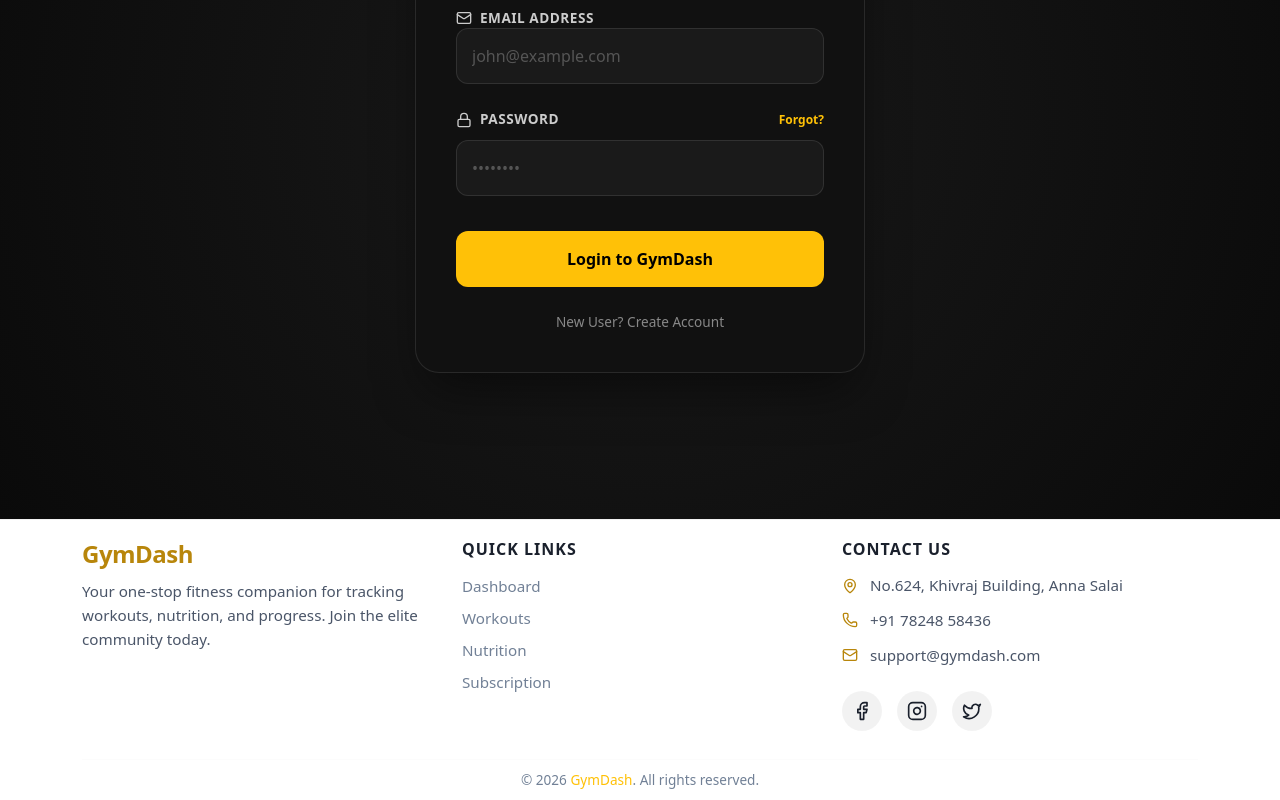
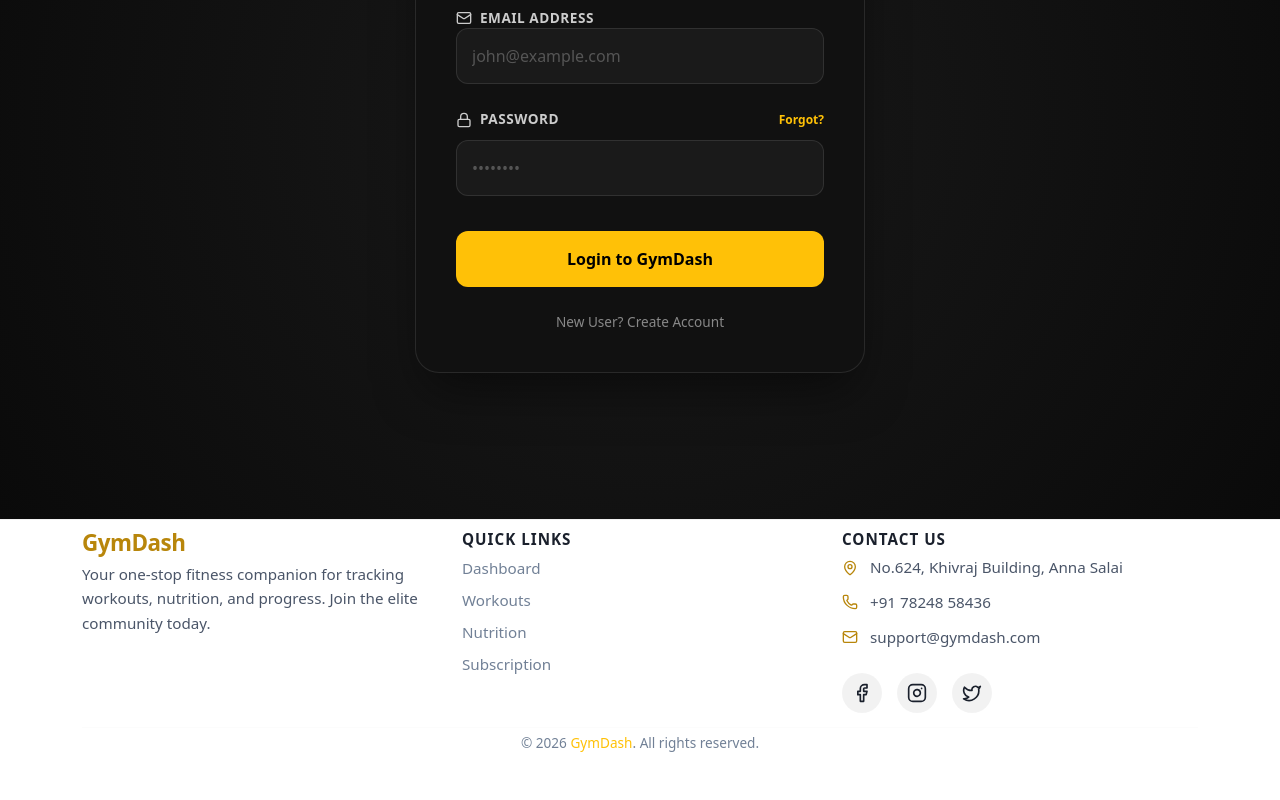
Before and after one commit to thenmozhi-A1/gym, a React (Vite) app: page /login in a window 1280 px wide. Shown: the part 281-1081 px from the top of the page. After the commit the page ends 1039 px from the top, so only its background shows below. Built offline with nearby package versions, Linux system fonts and the light colour scheme.

Commit message:
Updated frontend login API

```diff
--- a/src/Footer.jsx
+++ b/src/Footer.jsx
@@ -11,7 +11,7 @@ const Footer = () => {
         <div className="row g-4">
 
           {/* GymDash Info */}
-          <div className="col-md-4 mb-2">
+          <div className="col-md-4 mb-1">
             <h5 className="brand-title">GymDash</h5>
             <p className="footer-desc">
               Your one-stop fitness companion for tracking workouts, nutrition, and progress.
@@ -20,7 +20,7 @@ const Footer = () => {
           </div>
 
           {/* Quick Links */}
-          <div className="col-md-4 mb-2">
+          <div className="col-md-4 mb-1">
             <h6 className="section-title">Quick Links</h6>
             <ul className="list-unstyled">
               <li className="mb-2"><Link to="/dashboard" className="footer-link">Dashboard</Link></li>
@@ -31,7 +31,7 @@ const Footer = () => {
           </div>
 
           {/* Contact Info */}
-          <div className="col-md-4 mb-2">
+          <div className="col-md-4 mb-1">
             <h6 className="section-title">Contact Us</h6>
             <div className="contact-item">
               <MapPin size={16} /> <span>No.624, Khivraj Building, Anna Salai</span>
@@ -64,14 +64,14 @@ const Footer = () => {
 const FooterContainer = styled.footer`
   background: #ffffff;
   color: #4a5568;
-  padding: 20px 0 10px;
+  padding: 10px 0 5px;
   border-top: 1px solid rgba(0, 0, 0, 0.05);
 
   .brand-title {
     color: #b8860b; /* Darker Gold for visibility on light */
     font-weight: 800;
-    font-size: 1.5rem;
-    margin-bottom: 10px;
+    font-size: 1.4rem;
+    margin-bottom: 5px;
     letter-spacing: -0.5px;
   }
 
@@ -84,8 +84,8 @@ const FooterContainer = styled.footer`
   .section-title {
     color: #1a202c;
     font-weight: 700;
-    font-size: 1rem;
-    margin-bottom: 15px;
+    font-size: 0.95rem;
+    margin-bottom: 8px;
     text-transform: uppercase;
     letter-spacing: 1px;
   }
@@ -141,7 +141,7 @@ const FooterContainer = styled.footer`
 
   .footer-divider {
     border-color: rgba(0, 0, 0, 0.05);
-    margin: 20px 0 10px;
+    margin: 10px 0 5px;
   }
 
   .footer-bottom {
```
